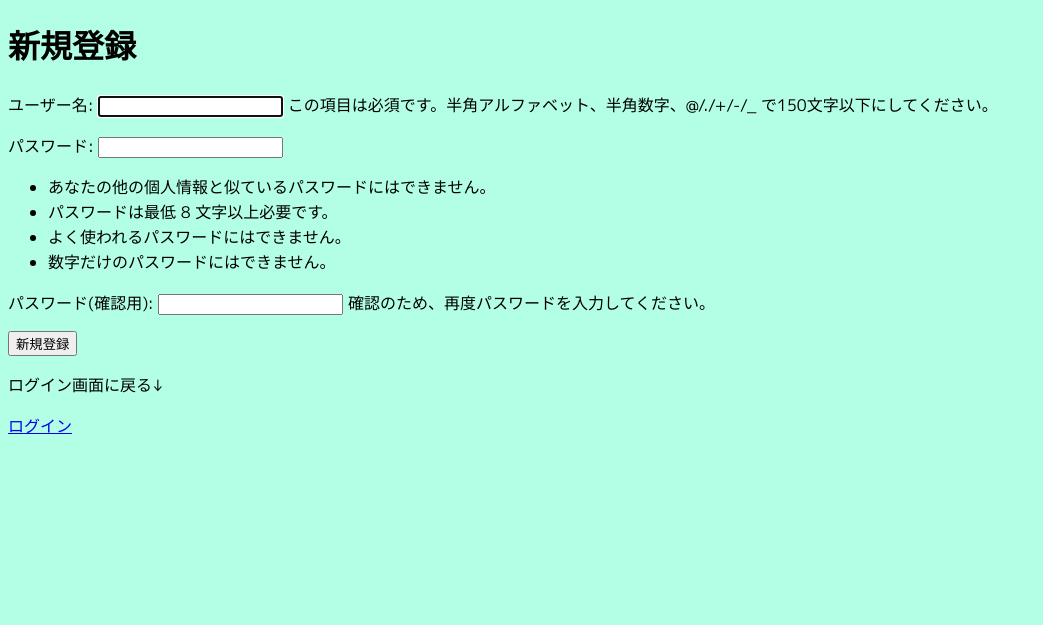
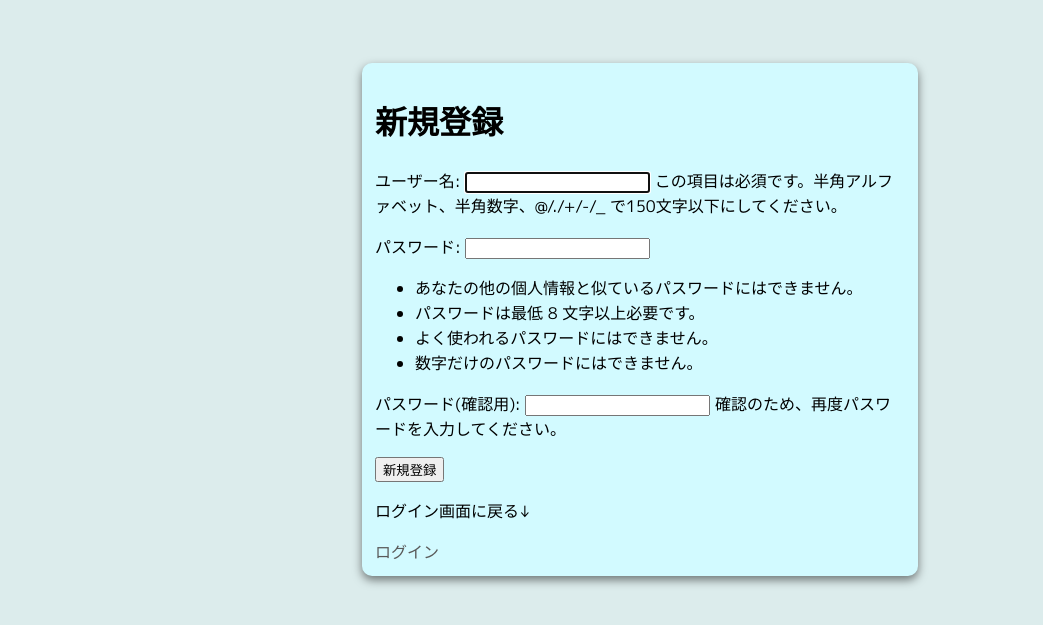
Before and after one commit to ShamNeko88/todoapp, a Django app: page /register/ in a window 1280 px wide. Shown: the top 625 px of the page, without its empty margins (0-1043 px from the left). Run offline with Django 5.2, Linux system fonts and the light colour scheme.

Commit message:
CSSスタイリングの基礎

```diff
--- a/todoapp/templates/todoapp/base.html
+++ b/todoapp/templates/todoapp/base.html
@@ -10,8 +10,24 @@
 </head>
 <style>
     body {
-        background-color:rgb(179, 255, 230);
+        background-color:rgb(220, 236, 236);
         font-family: "M PLUS 1p";
+        padding-top: 55px;
+    }
+
+    .todoAppWrapper {
+        max-width: 530px;
+        margin: 0 auto;
+        background-color: rgb(210, 250, 255);
+        box-shadow: 0px 4px 10px rgba(0, 0, 0, 0.5); /* 影を広げる */
+        border-radius: 10px;
+        padding: 1%;
+    }
+
+    a {
+        color: #595959;
+        text-decoration: none;
+
     }
 </style>
 <body>
```
